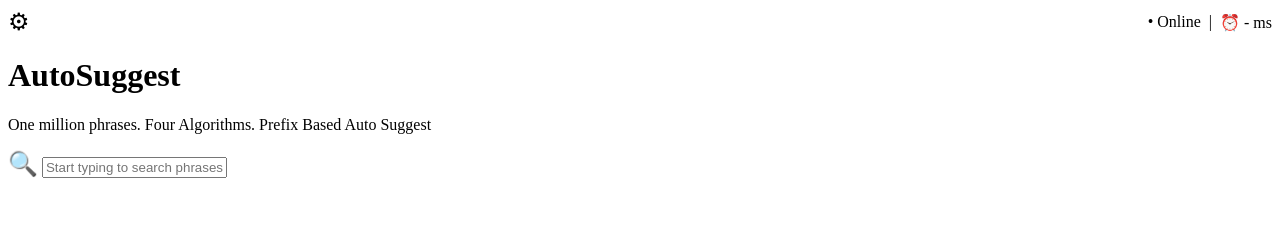
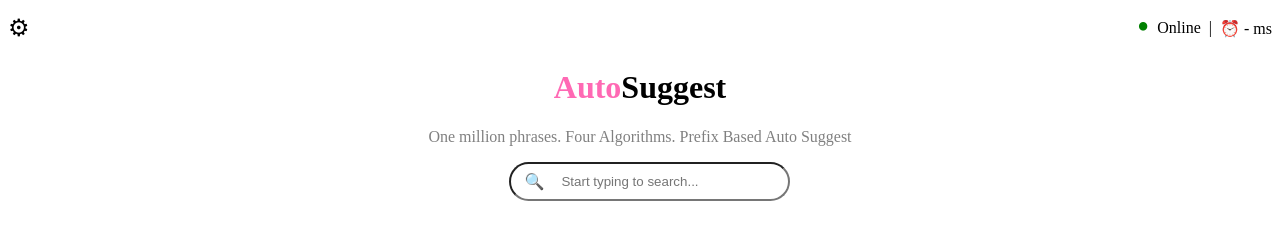
Before and after one commit to Chandrika-0428/AutoSuggest, a website: page frontend/pages/AutoSuggest.html in a window 1280 px wide. Drawn offline with Linux system fonts and the light colour scheme.

Commit message:
auto suggest changes

```diff
--- a/frontend/css/AutoSuggest.css
+++ b/frontend/css/AutoSuggest.css
@@ -14,3 +14,40 @@
     align-items: center;
     gap: 8px;
 }
+.search-container {
+
+    align-items: center;
+    justify-content: center;
+    display: flex;
+
+}
+
+.lens{
+    position:relative;
+    left: 35px;
+
+}
+.search-box{
+    border-radius:20px;
+    padding-left: 50px;
+    padding-right: 50px;
+    padding-top: 10px;
+    padding-bottom: 10px;
+}
+
+.being{
+    color: hotpink;
+
+}
+#name{
+    text-align : center;
+
+}
+#description{
+    color:grey;
+    text-align : center;
+}
+#status{
+    color:green;
+    font-size: 35px;
+}
--- a/frontend/pages/AutoSuggest.html
+++ b/frontend/pages/AutoSuggest.html
@@ -7,20 +7,27 @@
     <link rel="stylesheet" href="../css/AutoSuggest.css">
 </head>
 <body>
+
     <div class="status-bar">
         <span class="gear" aria-label="Settings">&#x2699;</span>
         <div class="status-info">
-            <span>&#x2022; Online</span>
+            <span id ="status">&#x2022;</span>
+            <span> Online</span>
             <span>|</span>
             <span>&#x23F0; - ms</span>
         </div>
     </div>
-    <h1>AutoSuggest</h1>
-    <p>One million phrases. Four Algorithms. Prefix Based Auto Suggest</p>
 
-    <span style="font-size: 24px; color: #000000;">&#x1F50D;</span>
-    <input type = "text" placeholder="Start typing to search phrases">
+    <h1 id = "name"><span class = "being"> Auto</span>Suggest</h1>
+    <p id = "description">One million phrases. Four Algorithms. Prefix Based Auto Suggest</p>
 
+    <div class="search-container">
+        <span class= "lens" >&#x1F50D;</span>
+        <input  class = "search-box" type = "text" placeholder="Start typing to search...">
+        <div id = "search-suggestions">
+
+        </div>
+    </div>
 
 </body>
 </html>
```
